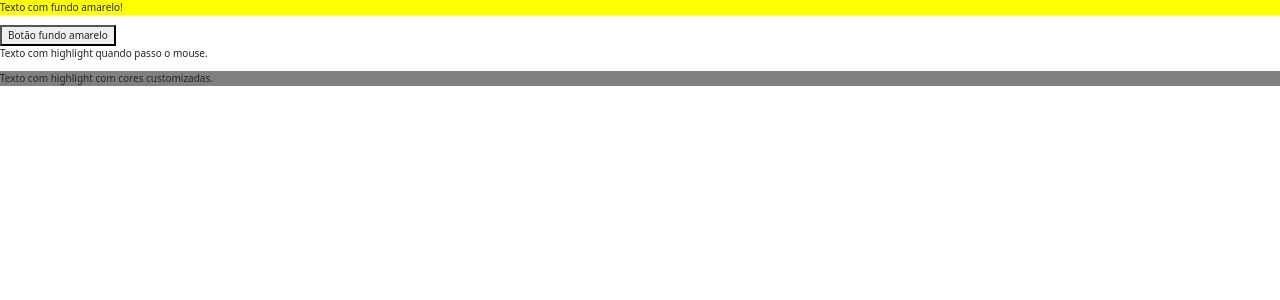
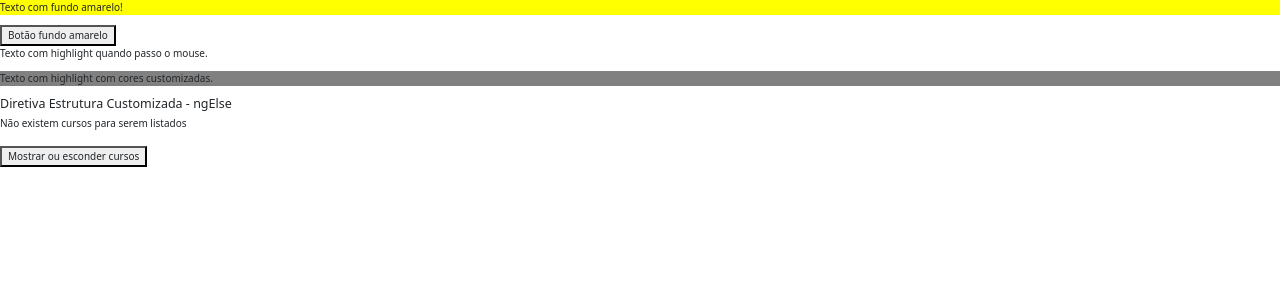
Before and after one commit to EduardTeixeira/angular-loiane-training, an Angular app in the folder diretivas/: page / in a window 1280 px wide. Shown: the top 300 px of the page. Built offline with nearby package versions, Linux system fonts and the light colour scheme.

Commit message:
aula 36 - criando uma diretiva de estrutura - ngElse

```diff
--- a/diretivas/src/app/app.module.ts
+++ b/diretivas/src/app/app.module.ts
@@ -15,6 +15,7 @@
 import { FundoAmareloDirective } from './shared/fundo-amarelo.directive';
 import { HighlightMouseDirective } from './shared/highlight-mouse.directive';
 import { HighlightDirective } from './shared/highlight.directive';
+import { NgElseDirective } from './shared/ng-else.directive';
 import { TesteComponent } from './teste/teste.component';
 
 @NgModule({
@@ -31,7 +32,8 @@
     DiretivasCustomizadasComponent,
     FundoAmareloDirective,
     HighlightMouseDirective,
-    HighlightDirective
+    HighlightDirective,
+    NgElseDirective
   ],
   imports: [
     BrowserModule,
--- a/diretivas/src/app/diretivas-customizadas/diretivas-customizadas.component.html
+++ b/diretivas/src/app/diretivas-customizadas/diretivas-customizadas.component.html
@@ -13,3 +13,19 @@
 <p [highlight]="'red'" [defaultColor]="'grey'">
   Texto com highlight com cores customizadas.
 </p>
+
+
+<h5>Diretiva Estrutura Customizada - ngElse</h5>
+
+<div *ngIf="mostrarCursos">
+  Lista de cursos aqui
+</div>
+<div *ngElse="mostrarCursos">
+  Não existem cursos para serem listados
+</div>
+
+<br>
+
+<button (click)="onMostrarCursos()">
+  Mostrar ou esconder cursos
+</button>
--- a/diretivas/src/app/diretivas-customizadas/diretivas-customizadas.component.ts
+++ b/diretivas/src/app/diretivas-customizadas/diretivas-customizadas.component.ts
@@ -7,9 +7,17 @@
 })
 export class DiretivasCustomizadasComponent implements OnInit {
 
+  cursos: string[] = ['Angular'];
+
+  mostrarCursos: boolean = false;
+
   constructor() { }
 
-  ngOnInit() {
+  ngOnInit(): void {
+  }
+
+  onMostrarCursos() {
+    this.mostrarCursos = !this.mostrarCursos;
   }
 
 }
--- /dev/null
+++ b/diretivas/src/app/shared/ng-else.directive.ts
@@ -0,0 +1,21 @@
+import { Directive, Input, TemplateRef, ViewContainerRef } from '@angular/core';
+
+@Directive({
+  selector: '[ngElse]'
+})
+export class NgElseDirective {
+
+  @Input() set ngElse(condition: boolean) {
+    if (!condition) {
+      this._viewControlerRef.createEmbeddedView(this._templateRef);
+    } else {
+      this._viewControlerRef.clear();
+    }
+  }
+
+  constructor(
+    private _templateRef: TemplateRef<any>,
+    private _viewControlerRef: ViewContainerRef
+  ) { }
+
+}
```
Also changed, not shown: 1 other file (tests, documents, lock files or other folders).
